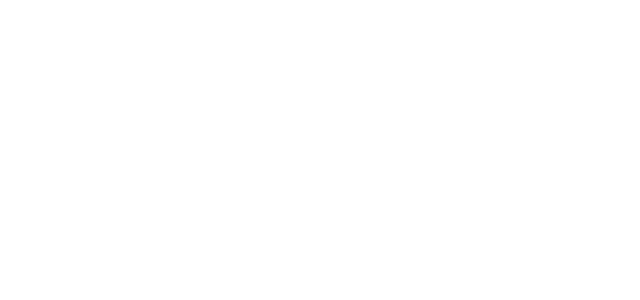
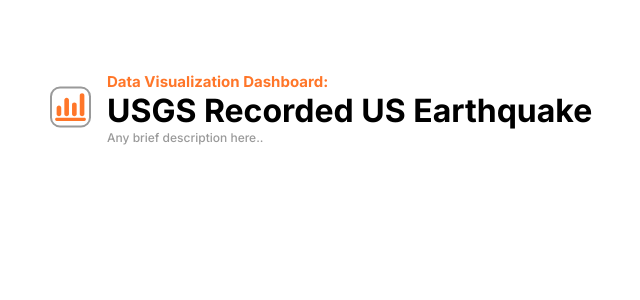
Before and after one commit to raihanalmenata/earthquake-data-visualization, a React (Vite) app: page / in a window 1280 px wide. Shown: the top 300 px of the page, without its empty margins (293-933 px from the left). Built offline with nearby package versions, Linux system fonts and the light colour scheme.

Commit message:
Added app header

```diff
--- a/src/App/index.tsx
+++ b/src/App/index.tsx
@@ -3,11 +3,22 @@
 import '../designs/styles/other.css'
 
 import './styles.css'
+import icon from '../assets/icon.svg'
 
 const App = () => {
   return (
     <div id="app-con">
       <div id="app">
+        <header id="app-header">
+          <div id="icon-con">
+            <img src={icon} alt="" id="icon" />
+          </div>
+          <div id="heading-con">
+            <h2 id="subtitle">Data Visualization Dashboard:</h2>
+            <h1 id="title">USGS Recorded US Earthquake</h1>
+            <p id="desc">Any brief description here..</p>
+          </div>
+        </header>
       </div>
     </div>
   )
--- a/src/App/styles.css
+++ b/src/App/styles.css
@@ -1,3 +1,5 @@
+@import url('https://fonts.googleapis.com/css2?family=Inter:wght@500;700&display=swap');
+
 body {
     margin: 0px;
 }
@@ -24,3 +26,35 @@
 
     background-color: var(--primary);
 }
+
+#app-header {
+    display: flex;
+    align-items: center;
+
+    padding: 24px 48px;
+    gap: 16px;
+}
+
+#app-header #heading-con {
+    display: flex;
+    flex-direction: column;
+}
+
+#app-header #heading-con * {
+    margin: 0px;
+}
+
+#app-header #subtitle {
+    font: var(--P-B-15);
+    color: var(--accent);
+}
+
+#app-header #title {
+    font: var(--P-B-32);
+    color: var(--black-1);
+}
+
+#app-header #desc {
+    font: var(--P-M-12);
+    color: var(--gray-1);
+}
```
